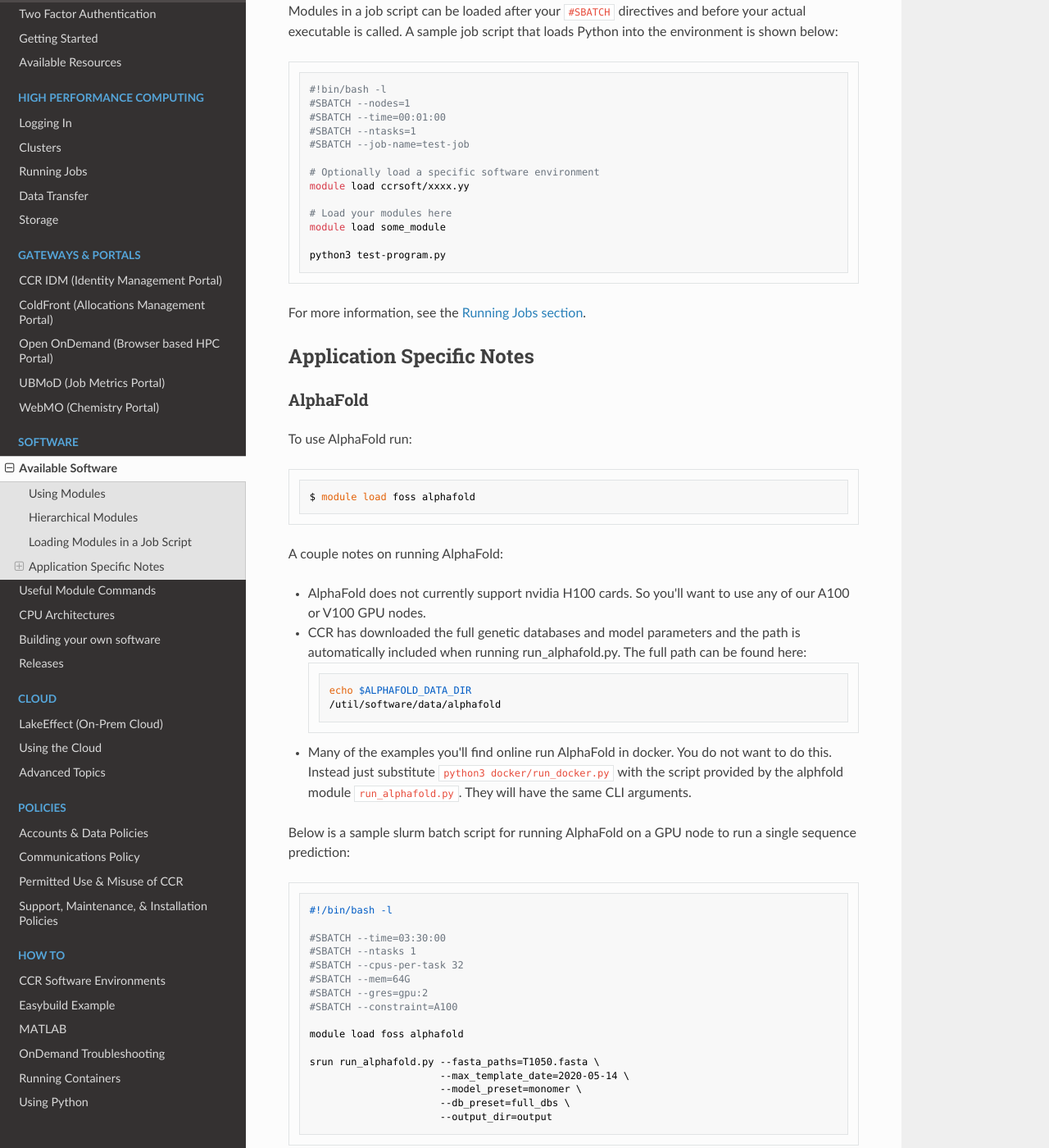
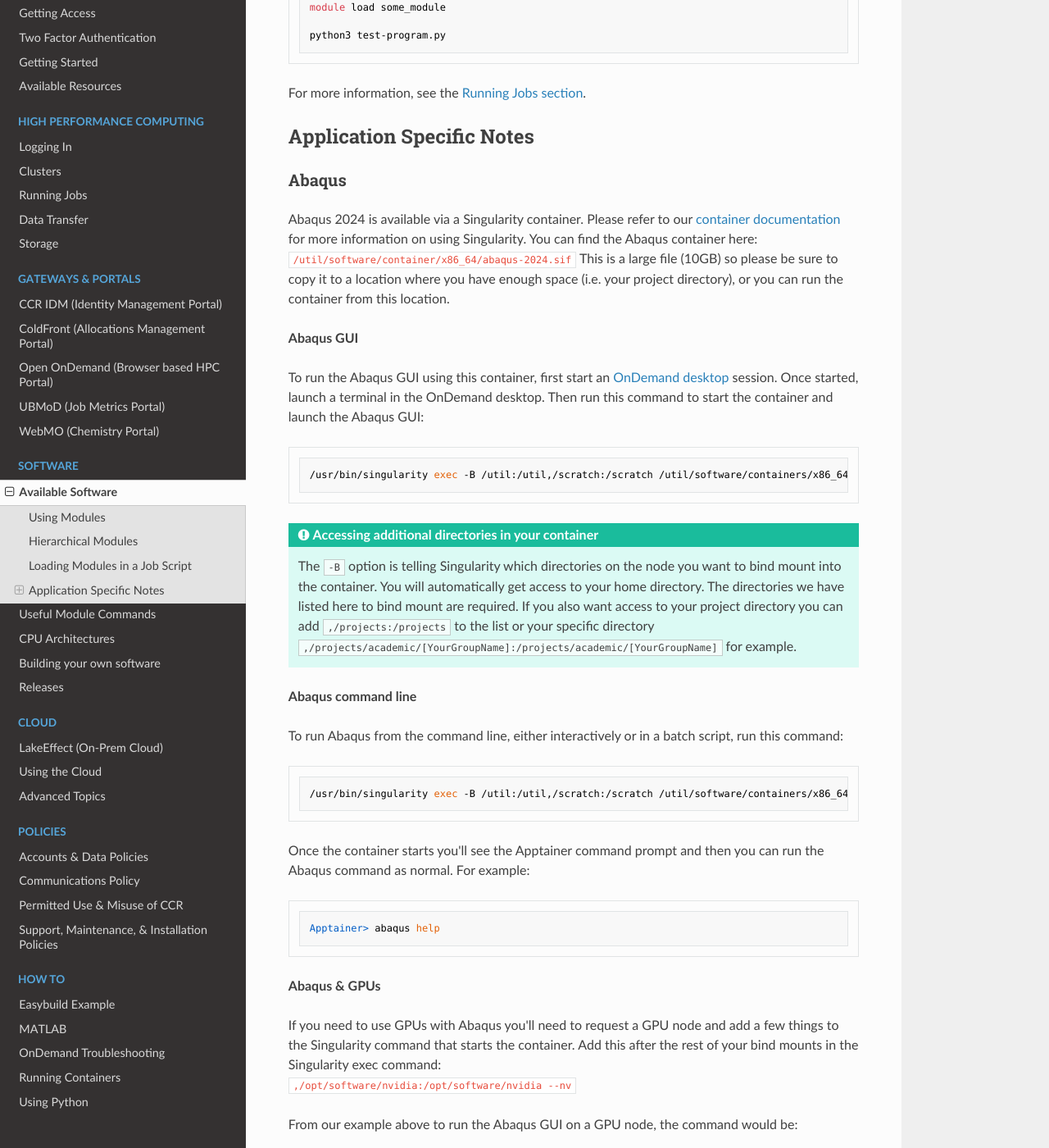
Before and after one commit to ubccr/ccrdocs, an MkDocs documentation site: the page built from pages/software/modules.md, in a window 1280 px wide and 1400 px high, scrolled down 3183 px. Shown: the whole window at 82% size. Built offline with MkDocs 1.6.1, drawn with Linux system fonts in a browser that asks for light colours; nearby versions of some CDN libraries; some of the changed text lies outside the part shown.

Commit message:
removed all traces of legacy from docs, added info on abaqus & lsdyna

````diff
--- a/mkdocs.yml
+++ b/mkdocs.yml
@@ -77,7 +77,6 @@ nav:
     - Permitted Use & Misuse of CCR: policies/misuse.md
     - Support, Maintenance, & Installation Policies: policies/support.md
   - How To:
-    - CCR Software Environments: howto/newenv.md
     - Easybuild Example: howto/easybuild.md
     - MATLAB: howto/matlab.md
     - OnDemand Troubleshooting:  howto/ood-trouble.md
--- a/pages/software/modules.md
+++ b/pages/software/modules.md
@@ -10,14 +10,6 @@ the compute nodes. You access the software using what's called a "module".  If
 the software you need is not available, you [can ask our staff](building.md#software-build-requests)
 to install it for you or [do it yourself](building.md).
 
-!!! Warning "Legacy Software Environment Deprecated"
-    The `ccrsoft/legacy` software environment is now deprecated. Users are
-    encourged to migrate workflows to the latest `ccrsoft/2023.01` release as
-    soon as possible. More info [see here](releases.md). You can load the
-    latest release by running:
-    ```
-    $ module load ccrsoft/2023.01
-    ```
 
 ## Using Modules
 
@@ -155,6 +147,52 @@ For more information, see the [Running Jobs section](../hpc/jobs.md).
 
 ## Application Specific Notes
 
+### Abaqus
+
+Abaqus 2024 is available via a Singularity container. Please refer to our [container documentation](../howto/containerization.md) for more information on using Singularity. You can find the Abaqus container here: `/util/software/container/x86_64/abaqus-2024.sif`  This is a large file (10GB) so please be sure to copy it to a location where you have enough space (i.e. your project directory), or you can run the container from this location.
+
+**Abaqus GUI**
+
+To run the Abaqus GUI using this container, first start an [OnDemand desktop](../portals/ood.md#interactive-apps) session.  Once started, launch a terminal in the OnDemand desktop.  Then run this command to start the container and launch the Abaqus GUI:
+
+```
+/usr/bin/singularity exec -B /util:/util,/scratch:/scratch /util/software/containers/x86_64/abaqus-2024.sif abaqus cae -mesa
+```
+
+!!! Tip  "Accessing additional directories in your container"
+    The `-B` option is telling Singularity which directories on the node you want to bind mount into the container.  You will automatically get access to your home directory.  The directories we have listed here to bind mount are required.  If you also want access to your project directory you can add `,/projects:/projects` to the list or your specific directory `,/projects/academic/[YourGroupName]:/projects/academic/[YourGroupName]` for example.
+
+**Abaqus command line**
+
+To run Abaqus from the command line, either interactively or in a batch script, run this command:
+
+```
+/usr/bin/singularity exec -B /util:/util,/scratch:/scratch /util/software/containers/x86_64/abaqus-2024.sif /bin/bash
+```
+
+Once the container starts you'll see the Apptainer command prompt and then you can run the Abaqus command as normal.  For example:
+
+```
+Apptainer> abaqus help
+```
+
+**Abaqus & GPUs**
+
+If you need to use GPUs with Abaqus you'll need to request a GPU node and add a few things to the Singularity command that starts the container. Add this after the rest of your bind mounts in the Singularity exec command:
+`,/opt/software/nvidia:/opt/software/nvidia --nv`
+
+From our example above to run the Abaqus GUI on a GPU node, the command would be:
+
+```
+/usr/bin/singularity exec -B /util:/util,/scratch:/scratch,/opt/software/nvidia:/opt/software/nvidia --nv /util/software/containers/x86_64/abaqus-2024.sif abaqus cae -mesa
+```
+
+**NOTE:**  If you're using the Abaqus GUI, we recommend running on the [viz partition](../hpc/clusters.md#visualization-nodes) and qos of the UB-HPC cluster.  However, this will work from any GPU node.
+
+Please refer to the [Abaqus (Simulia) documentation](https://help.3ds.com/2020/English/DSSIMULIA_Established/SIMULIA_Established_FrontmatterMap/sim-t-SIMULIA_EstablishedDocSearchOnline.htm) for additional information on using this software.
+
+
+
 ### AlphaFold
 
 To use AlphaFold run:
@@ -219,6 +257,27 @@ reasons:
 Instead we recommend using modules that already include many [popular python
 packages](#python). Instead of installing python modules in conda environments users can create
 custom python module bundles using easybuild. For more details [see here](#python).
+
+
+### LS-DYNA
+
+LS-DYNA is now part of the Ansys software bundle.  To load the module, use `module load ansys/2023R1`  The lsdyna executables do not show up in the path any longer.  To use them properly, you'll need to use these commands.
+
+**Single Precision**
+`$EBROOTANSYS/v231/ansys/bin/linx64/lsdyna_sp.e`
+
+**Single precision, massively parallel:**
+`$EBROOTANSYS/v231/ansys/bin/linx64/lsdyna_sp_mpp.e`
+
+
+**Double Precision**
+`$EBROOTANSYS/v231/ansys/bin/linx64/lsdyna_dp.e`
+
+**Double precision, massively parallel:**
+`$EBROOTANSYS/v231/ansys/bin/linx64/lsdyna_dp_mpp.e`
+
+Please refer to the Ansys LS-DYNA [manuals](https://lsdyna.ansys.com/manuals/) for further information and options.
+
 
 ### Perl
 
````
Also changed, not shown: pages/faq.md (+2 -2 lines), pages/howto/newenv.md (deleted, +0 -111 lines), pages/howto/ood-trouble.md (+1 -2 lines), pages/portals/ood.md (+1 -3 lines), pages/software/releases.md (+0 -11 lines).
